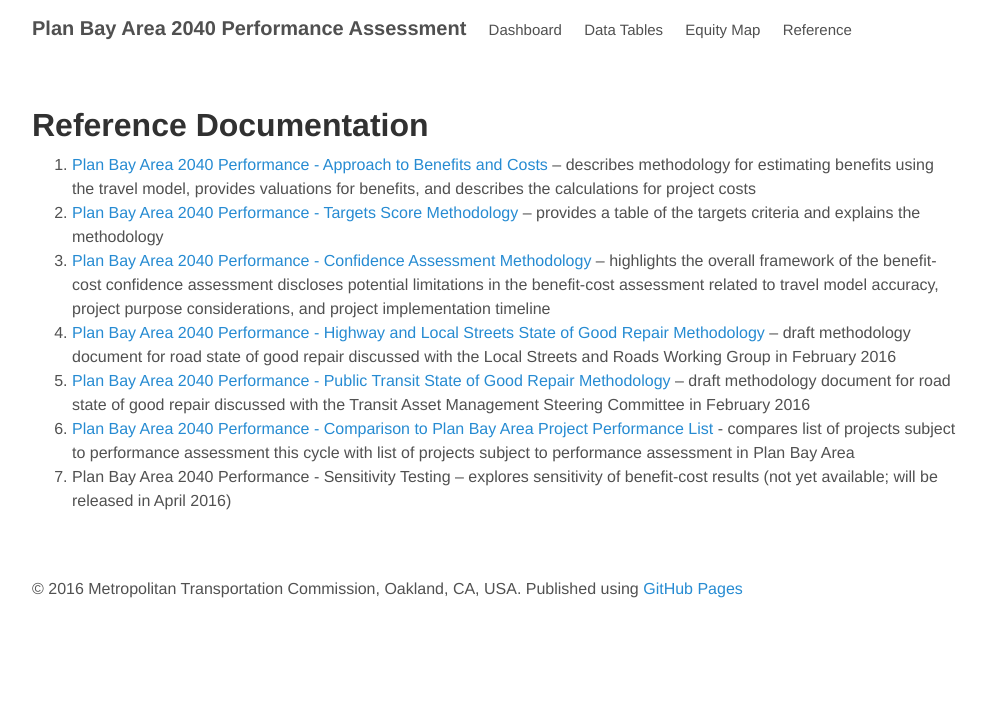
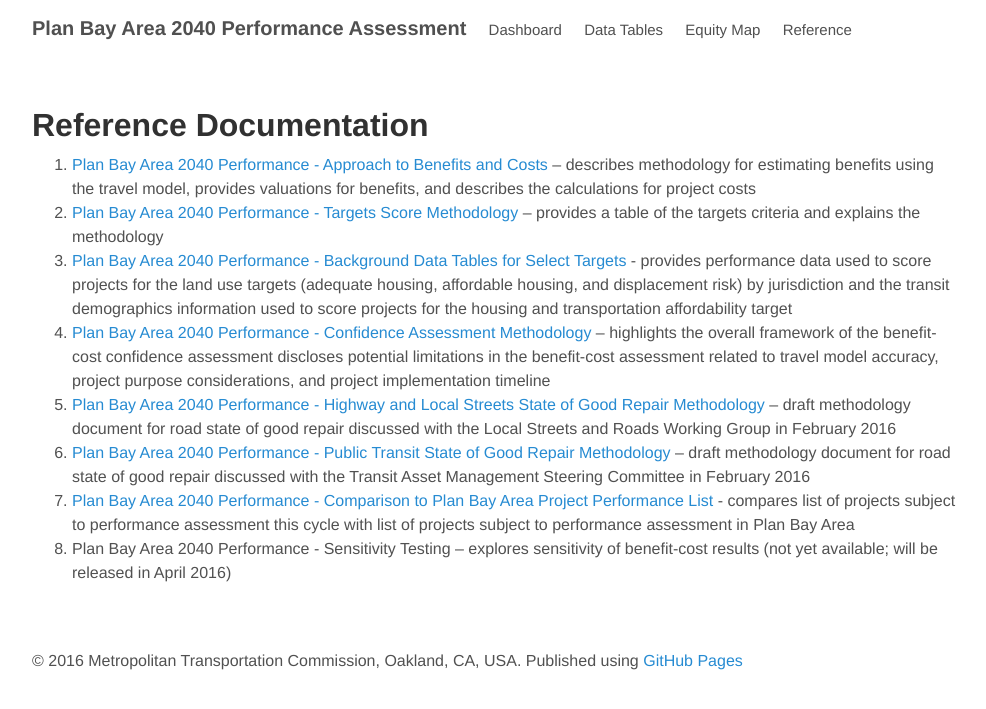
Before and after one commit to BayAreaMetro/performance, a Jekyll site: the page built from reference.md, in a window 1280 px wide. Shown: the top 709 px of the page, without its empty margins (144-1130 px from the left). Built offline with Jekyll 4.4.1, drawn with Linux system fonts in a browser that asks for light colours.

Commit message:
Update to incorporate revisions

```diff
--- a/index.html
+++ b/index.html
@@ -6,11 +6,11 @@ title: Plan Bay Area 2040 - Performance Portal
 <center><img src="assets/newLogo.png" alt="PBA40 logo"></center>
 
 <p>Welcome to the performance portal for Plan Bay Area 2040. This website allows stakeholders to access online resources associated with the project performance assessment and the state of good repair performance assessment. By clicking the links above, you will be able to explore:</p>
-<p>- <b>Project Dashboard.</b> This resource allows stakeholders to view the draft performance result summary table, explore an interactive bubble chart, and see detailed data on any project of interest (quantified benefits, target score, confidence results, equity results).</p>
+<p>- <b>Project Dashboard.</b> This resource allows stakeholders to view the revised draft performance result summary table, explore an interactive bubble chart, and see detailed data on any project of interest (quantified benefits, target score, confidence results, equity results).</p>
 <p>- <b>Detailed Data Tables.</b> These tables allow project sponsors to compare detailed benefit-cost and target score breakdowns across all transportation investments analyzed.</p>
 <p>- <b>Equity Interactive Map.</b> This interactive tool allows stakeholders to explore all of the uncommitted transportation investments analyzed on a geographic basis, with projects providing access to Communities of Concern clearly identified.</p>
 <p>- <b>Reference Documentation.</b> This page stores key files associated with the Plan Bay Area 2040 performance assessment, including methodology documentation.</p>
-<p>Note that results shown all preliminary drafts at this time; performance results are slated to be finalized by May 2016.</p>
+<p>Note that results shown remain in draft form at this time; performance results are slated to be finalized later this spring.</p>
 <p> </p>
 <p>For more information:</p>
 <p>Contact <a href="mailto:kcarnarius@mtc.ca.gov" target="_top">Kristen Carnarius</a> for questions about the <b>project performance assessment</b>.</p>
--- a/reference.md
+++ b/reference.md
@@ -7,8 +7,9 @@ title: Plan Bay Area 2040 - Performance Reference Documents
 
 1. [Plan Bay Area 2040 Performance - Approach to Benefits and Costs](https://mtcdrive.box.com/s/hmwwhfk7d2ibo8fdddybar9zlh8dxm4i) – describes methodology for estimating benefits using the travel model, provides valuations for benefits, and describes the calculations for project costs
 2. [Plan Bay Area 2040 Performance - Targets Score Methodology](https://mtcdrive.box.com/s/3txc8gh6cgg9yp9gmgrp4t0as25u2gsf) – provides a table of the targets criteria and explains the methodology
-3. [Plan Bay Area 2040 Performance - Confidence Assessment Methodology](https://mtcdrive.box.com/s/t2wjvcz5svgot4jmky8sx98zkgywqbin) – highlights the overall framework of the benefit-cost confidence assessment discloses potential limitations in the benefit-cost assessment related to travel model accuracy, project purpose considerations, and project implementation timeline
-4. [Plan Bay Area 2040 Performance - Highway and Local Streets State of Good Repair Methodology](https://mtcdrive.box.com/s/s3li252qowpnkdjtn9foulvvlr5f3xsx) – draft methodology document for road state of good repair discussed with the Local Streets and Roads Working Group in February 2016
-5. [Plan Bay Area 2040 Performance - Public Transit State of Good Repair Methodology](https://mtcdrive.box.com/s/uyod7q3dkbrlhjdckbuqulprtyy8dvxm) – draft methodology document for road state of good repair discussed with the Transit Asset Management Steering Committee in February 2016
-6. [Plan Bay Area 2040 Performance - Comparison to Plan Bay Area Project Performance List](https://mtcdrive.box.com/s/x3jj074xrrriqzfe4y4roous6ssdovke) - compares list of projects subject to performance assessment this cycle with list of projects subject to performance assessment in Plan Bay Area
-7. Plan Bay Area 2040 Performance - Sensitivity Testing – explores sensitivity of benefit-cost results (not yet available; will be released in April 2016)
+3. [Plan Bay Area 2040 Performance - Background Data Tables for Select Targets](https://mtcdrive.box.com/s/2lnaujt9bc0vk2rwaid9vtmc29ymgau0) - provides performance data used to score projects for the land use targets (adequate housing, affordable housing, and displacement risk) by jurisdiction and the transit demographics information used to score projects for the housing and transportation affordability target
+4. [Plan Bay Area 2040 Performance - Confidence Assessment Methodology](https://mtcdrive.box.com/s/t2wjvcz5svgot4jmky8sx98zkgywqbin) – highlights the overall framework of the benefit-cost confidence assessment discloses potential limitations in the benefit-cost assessment related to travel model accuracy, project purpose considerations, and project implementation timeline
+5. [Plan Bay Area 2040 Performance - Highway and Local Streets State of Good Repair Methodology](https://mtcdrive.box.com/s/s3li252qowpnkdjtn9foulvvlr5f3xsx) – draft methodology document for road state of good repair discussed with the Local Streets and Roads Working Group in February 2016
+6. [Plan Bay Area 2040 Performance - Public Transit State of Good Repair Methodology](https://mtcdrive.box.com/s/uyod7q3dkbrlhjdckbuqulprtyy8dvxm) – draft methodology document for road state of good repair discussed with the Transit Asset Management Steering Committee in February 2016
+7. [Plan Bay Area 2040 Performance - Comparison to Plan Bay Area Project Performance List](https://mtcdrive.box.com/s/x3jj074xrrriqzfe4y4roous6ssdovke) - compares list of projects subject to performance assessment this cycle with list of projects subject to performance assessment in Plan Bay Area
+8. Plan Bay Area 2040 Performance - Sensitivity Testing – explores sensitivity of benefit-cost results (not yet available; will be released in April 2016)
```
Also changed, not shown: dashboard.md (+1 -1 lines), equity.md (+3 -1 lines), tables.md (+2 -3 lines).
